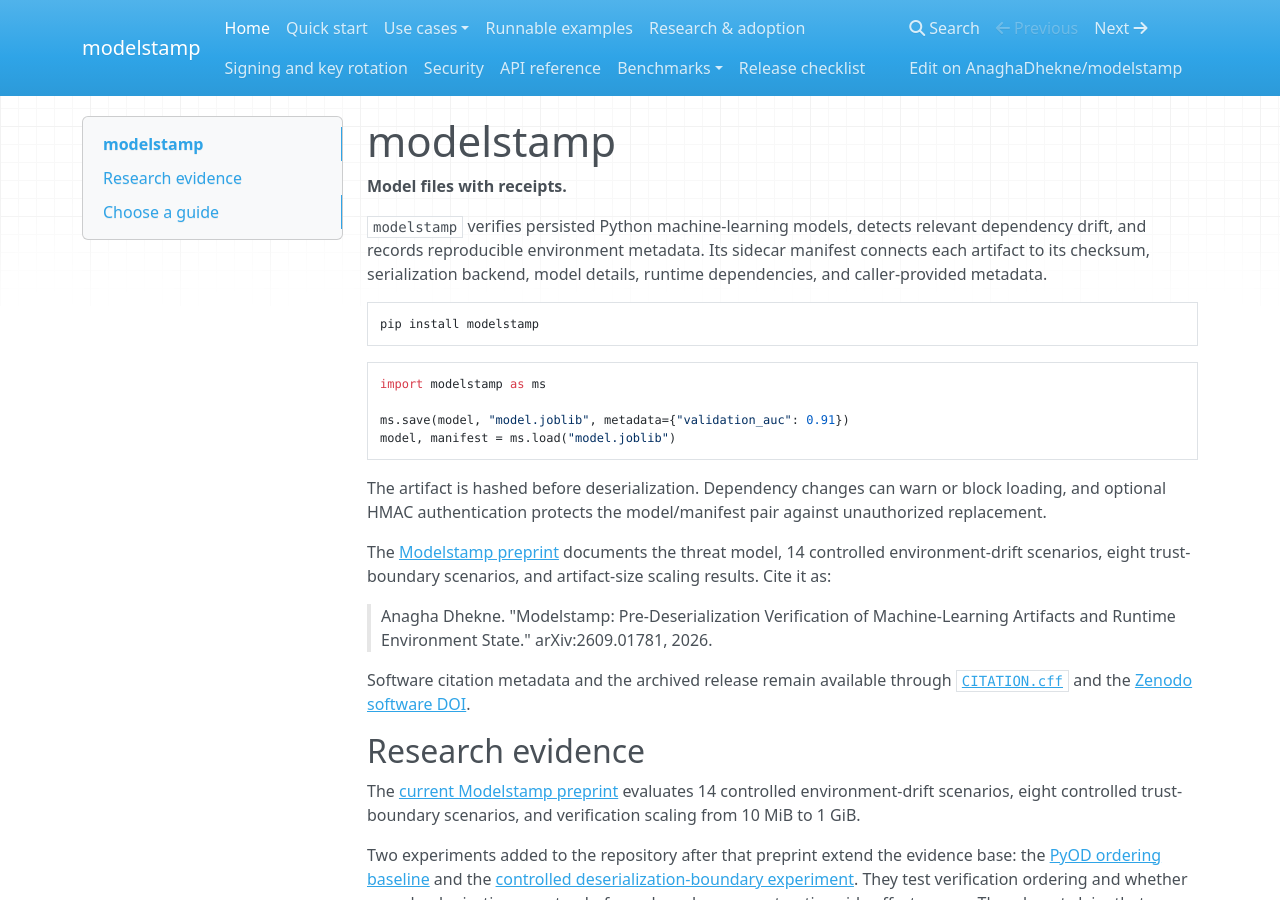
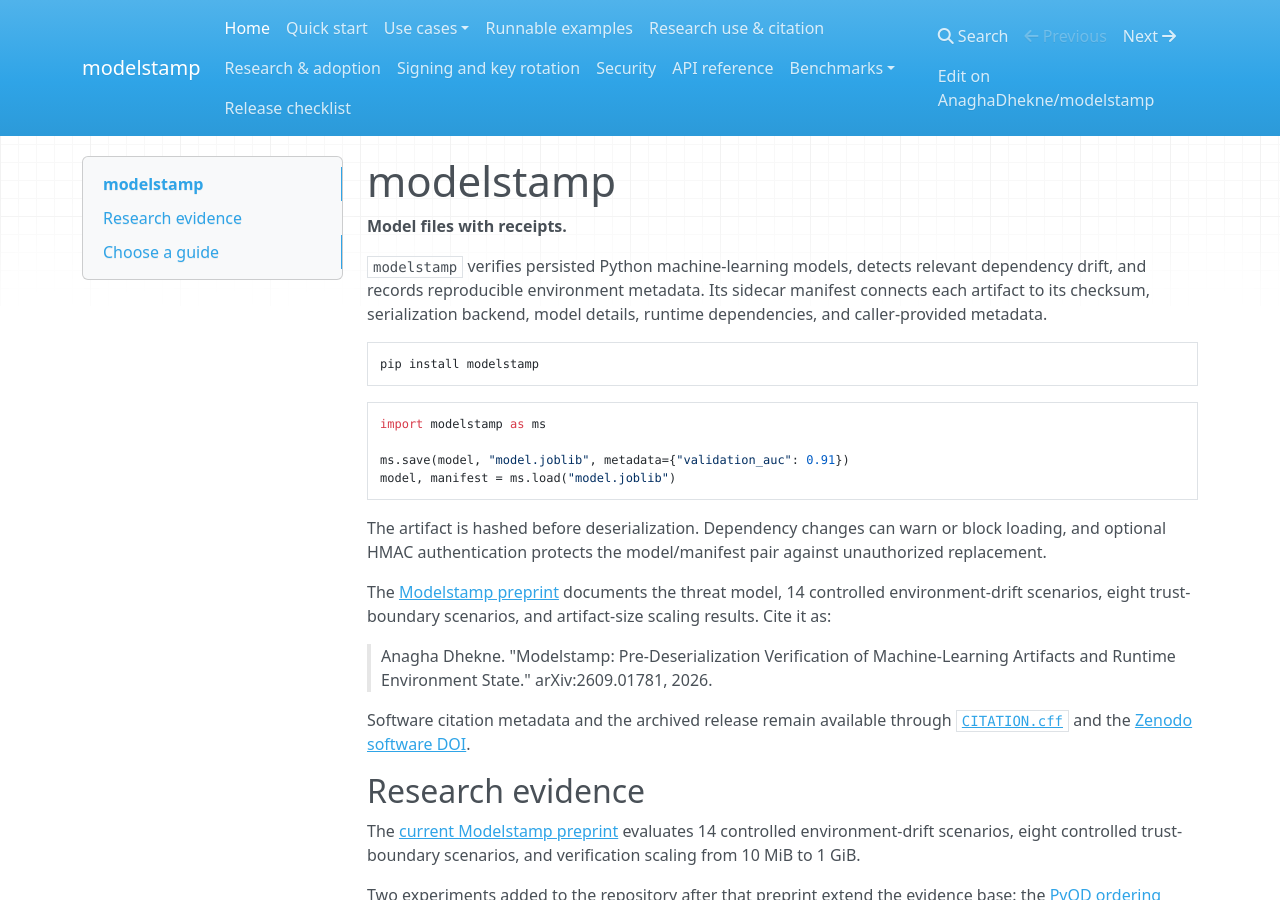
Before and after one commit to AnaghaDhekne/modelstamp, an MkDocs documentation site: the page built from docs/index.md, in a window 1280 px wide and 900 px high. Built offline with MkDocs 1.6.1, drawn with Linux system fonts in a browser that asks for light colours; nearby versions of some CDN libraries.

Commit message:
docs: add research-use guide to navigation

```diff
--- a/mkdocs.yml
+++ b/mkdocs.yml
@@ -5,8 +5,10 @@
 repo_name: AnaghaDhekne/modelstamp
 edit_uri: edit/main/docs/
 
+
 theme:
   name: mkdocs
+
 
 plugins:
   - search
@@ -18,6 +20,7 @@
             show_source: false
             members_order: source
 
+
 nav:
   - Home: index.md
   - Quick start: quickstart.md
@@ -28,6 +31,7 @@
       - Model risk case study: model-risk-case-study.md
       - Comparisons: comparisons.md
   - Runnable examples: examples.md
+  - Research use & citation: research-use.md
   - Research & adoption: research-adoption.md
   - Signing and key rotation: signing.md
   - Security: security.md
@@ -37,4 +41,5 @@
       - Dependency drift matrix: drift-benchmarks.md
   - Release checklist: releasing.md
 
+
 strict: true
```
